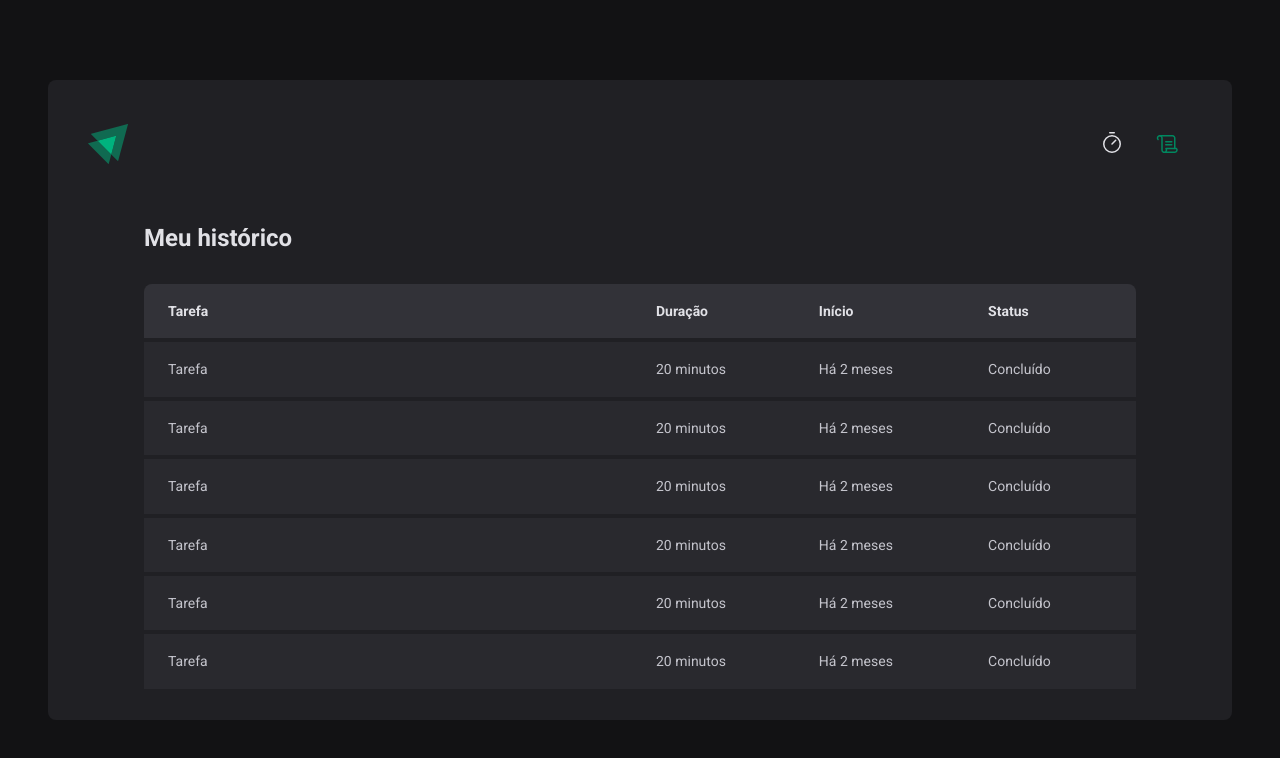
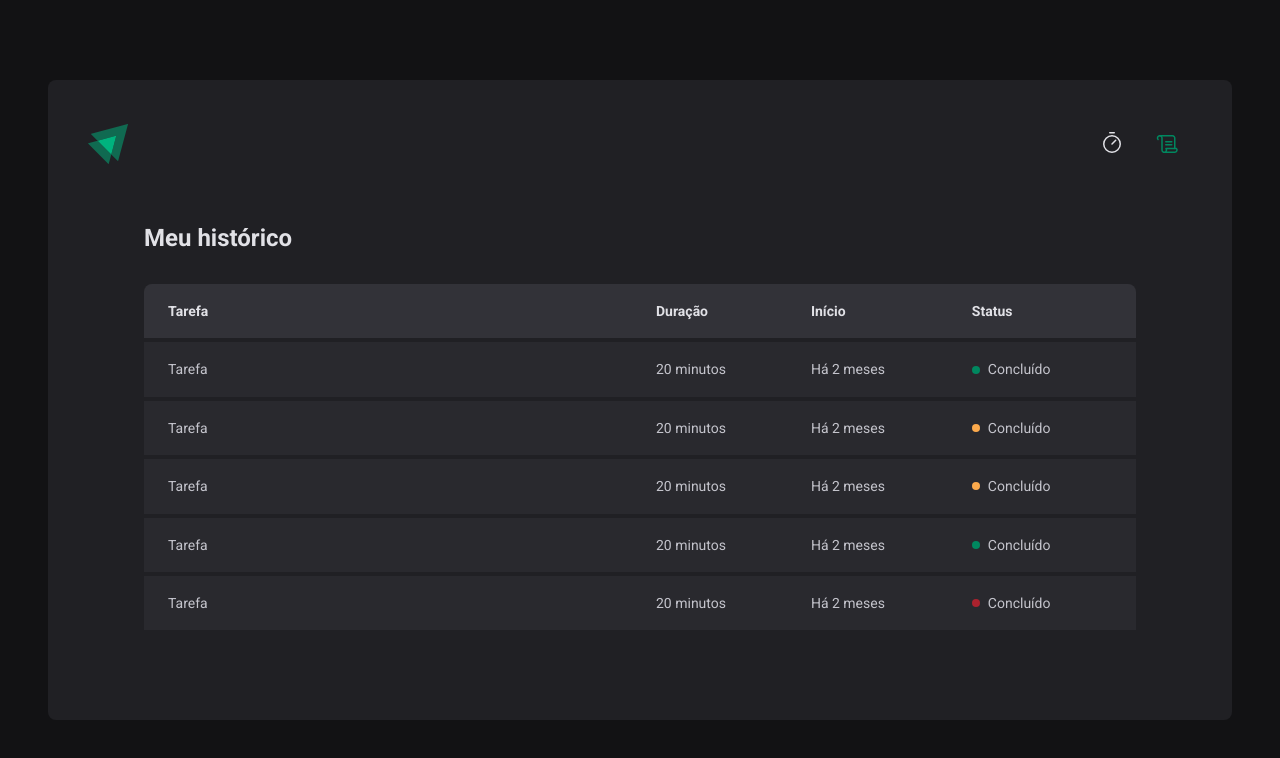
Before and after one commit to bruflor/ignite-reactjs-project02, a React (Vite) app: page /history in a window 1280 px wide. Shown: the top 758 px of the page. Built offline with nearby package versions, Linux system fonts and the light colour scheme.

Commit message:
status component

```diff
--- a/src/pages/History/index.tsx
+++ b/src/pages/History/index.tsx
@@ -1,4 +1,4 @@
-import { HistoryContainer, HistoryList } from "./style";
+import { HistoryContainer, HistoryList, Status } from "./style";
 
 export const History = () => {
   return (
@@ -20,37 +20,41 @@
               <td>Tarefa</td>
               <td>20 minutos</td>
               <td>Há 2 meses</td>
-              <td>Concluído</td>
+              <td>
+                <Status statusColor="green">Concluído</Status>
+              </td>
             </tr>
             <tr>
               <td>Tarefa</td>
               <td>20 minutos</td>
               <td>Há 2 meses</td>
-              <td>Concluído</td>
+              <td>
+                <Status statusColor="yellow">Concluído</Status>
+              </td>
             </tr>
             <tr>
               <td>Tarefa</td>
               <td>20 minutos</td>
               <td>Há 2 meses</td>
-              <td>Concluído</td>
+              <td>
+                <Status statusColor="yellow">Concluído</Status>
+              </td>
             </tr>
             <tr>
               <td>Tarefa</td>
               <td>20 minutos</td>
               <td>Há 2 meses</td>
-              <td>Concluído</td>
+              <td>
+                <Status statusColor="green">Concluído</Status>
+              </td>
             </tr>
             <tr>
               <td>Tarefa</td>
               <td>20 minutos</td>
               <td>Há 2 meses</td>
-              <td>Concluído</td>
-            </tr>
-            <tr>
-              <td>Tarefa</td>
-              <td>20 minutos</td>
-              <td>Há 2 meses</td>
-              <td>Concluído</td>
+              <td>
+                <Status statusColor="red">Concluído</Status>
+              </td>
             </tr>
           </tbody>
         </table>
--- a/src/pages/History/style.ts
+++ b/src/pages/History/style.ts
@@ -16,13 +16,13 @@
   overflow: auto;
   margin-top: 2rem;
 
-  table{
+  table {
     width: 100%;
     border-collapse: collapse;
     min-width: 600px;
 
     th {
-        background-color: ${props => props.theme["gray-600"]};
+      background-color: ${(props) => props.theme["gray-600"]};
       padding: 1rem;
       text-align: left;
       color: ${(props) => props.theme["gray-100"]};
@@ -31,28 +31,53 @@
 
       &:first-child {
         border-top-left-radius: 8px;
-            padding-left: 1.5rem
+        padding-left: 1.5rem;
       }
       &:last-child {
         border-top-right-radius: 8px;
-            padding-right: 1.5rem
+        padding-right: 1.5rem;
       }
     }
 
     td {
-        background-color: ${props => props.theme["gray-700"]};
-        border-top: 4px solid ${props => props.theme["gray-800"]};
+      background-color: ${(props) => props.theme["gray-700"]};
+      border-top: 4px solid ${(props) => props.theme["gray-800"]};
       padding: 1rem;
       font-size: 0.875rem;
       line-height: 1.6;
 
       &:first-child {
         width: 50%;
-            padding-left: 1.5rem
+        padding-left: 1.5rem;
       }
       &:last-child {
-            padding-right: 1.5rem
+        padding-right: 1.5rem;
       }
     }
   }
 `;
+
+const STATUS_COLORS = {
+    yellow: "yellow-500",
+    green: "green-500",
+    red: "red-500"
+}as const
+
+interface StatusProps {
+    statusColor: keyof typeof STATUS_COLORS;
+}
+
+export const Status = styled.span<StatusProps>`
+  display: flex;
+  align-items: center;
+  gap: 0.5rem;
+
+  &::before {
+    content:"";
+    width: 0.5rem;
+    height: 0.5rem;
+    border-radius: 9999px;
+    background: ${(props) => props.theme[STATUS_COLORS[props.statusColor]]};
+
+  }
+`;
```
Lines whose indentation alone changed are shown as unchanged.
